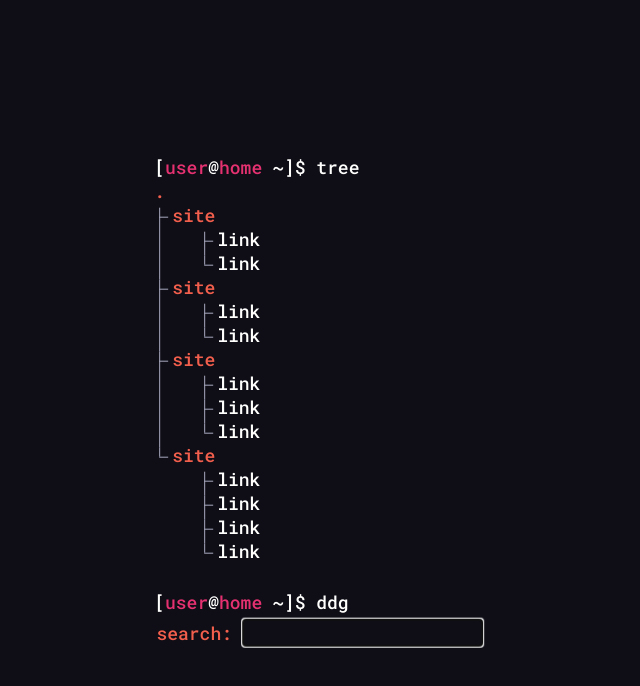
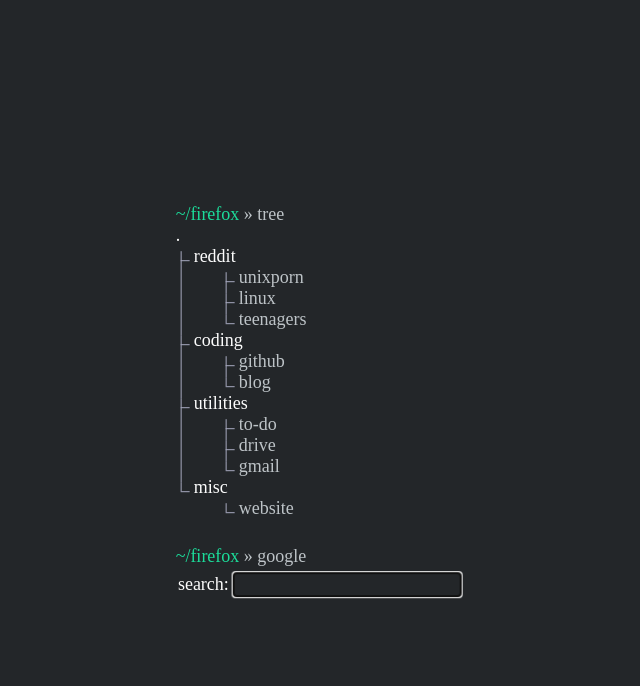
Before and after one commit to sohalsdr/startpage-tree-green, a plain HTML site: page index.html in a window 1280 px wide. Shown: the whole page, without its empty margins (258-898 px from the left). Drawn offline with Linux system fonts and the light colour scheme; a web font is replaced by a local one.

Commit message:
Changed style

```diff
--- a/css/style.css
+++ b/css/style.css
@@ -1,15 +1,14 @@
 @font-face {
-    font-family: "Roboto Mono";
-    src: url("../fonts/roboto-mono-medium.ttf");
+    font-family: "Iosevka";
+    src: url("../fonts/iosevka-regular.ttf");
 }
 
 :root {
-    --font: "Roboto Mono";
-    --background: #0f0e17;
-    --foreground: #fffffe;
-    --pink: #e53170;
-    --red: #f25f4c;
-    --orange: #ff8906;
+    --font: "Iosevka";
+    --background: #232629;
+    --foreground: #bdc3c7;
+    --turquoise: #1cdc9a;
+    --white: #fcfcfc;
     --branch: 1px solid #a7a9be;
 }
 
@@ -38,7 +37,7 @@ body {
 }
 
 span {
-    color: var(--pink);
+    color: var(--turquoise);
 }
 
 h1 {
@@ -46,7 +45,7 @@ h1 {
     font-family: var(--font);
     font-size: 1rem;
     font-weight: normal;
-    color: var(--red);
+    color: var(--white);
 }
 
 .tree > ul {
@@ -94,8 +93,7 @@ a {
 }
 
 a:hover {
-    color: var(--background);
-    background: var(--orange);
+    color: var(--turquoise);
 }
 
 form h1 {
--- a/index.html
+++ b/index.html
@@ -7,45 +7,43 @@
   </head>
   <body>
     <div class="container">
-      <div class="prompt">[<span>user</span>@<span>home</span> ~]$ tree</div>
+      <div class="prompt"><span>~/firefox</span> » tree</div>
       <div class="tree">
         <h1>.</h1>
         <ul>
           <li>
-            <h1>site</h1>
+            <h1>reddit</h1>
             <ul>
-              <li><a href="#">link</a></li>
-              <li><a href="#">link</a></li>
+              <li><a href="https://reddit.com/r/unixporn">unixporn</a></li>
+              <li><a href="https://reddit.com/r/linux">linux</a></li>
+              <li><a href="https://reddit.com/r/teenagers">teenagers</a></li>
             </ul>
           </li>
           <li>
-            <h1>site</h1>
+            <h1>coding</h1>
             <ul>
-              <li><a href="#">link</a></li>
-              <li><a href="#">link</a></li>
+              <li><a href="https://github.com">github</a></li>
+              <li><a href="https://sohalsdr.github.io/random-blog">blog</a></li>
             </ul>
           </li>
           <li>
-            <h1>site</h1>
+            <h1>utilities</h1>
             <ul>
-              <li><a href="#">link</a></li>
-              <li><a href="#">link</a></li>
-              <li><a href="#">link</a></li>
+              <li><a href="https://to-do.live.com/tasks/">to-do</a></li>
+              <li><a href="https://drive.google.com">drive</a></li>
+              <li><a href="https://mail.google.com">gmail</a></li>
             </ul>
           </li>
           <li>
-            <h1>site</h1>
+            <h1>misc</h1>
             <ul>
-              <li><a href="#">link</a></li>
-              <li><a href="#">link</a></li>
-              <li><a href="#">link</a></li>
-              <li><a href="#">link</a></li>
+              <li><a href="https://sohalsdr.github.io">website</a></li>
             </ul>
           </li>
         </ul>
       </div>
-      <div class="prompt">[<span>user</span>@<span>home</span> ~]$ ddg</div>
-      <form action="https://duckduckgo.com/" method="GET">
+      <div class="prompt"><span>~/firefox</span> » google</div>
+      <form action="https://google.com/" method="GET">
         <h1>search: </h1>
         <input type="text" name="q" autofocus="autofocus">
       </form>
```
Also changed, not shown: fonts/roboto-mono-medium.ttf (deleted), 1 other file.
